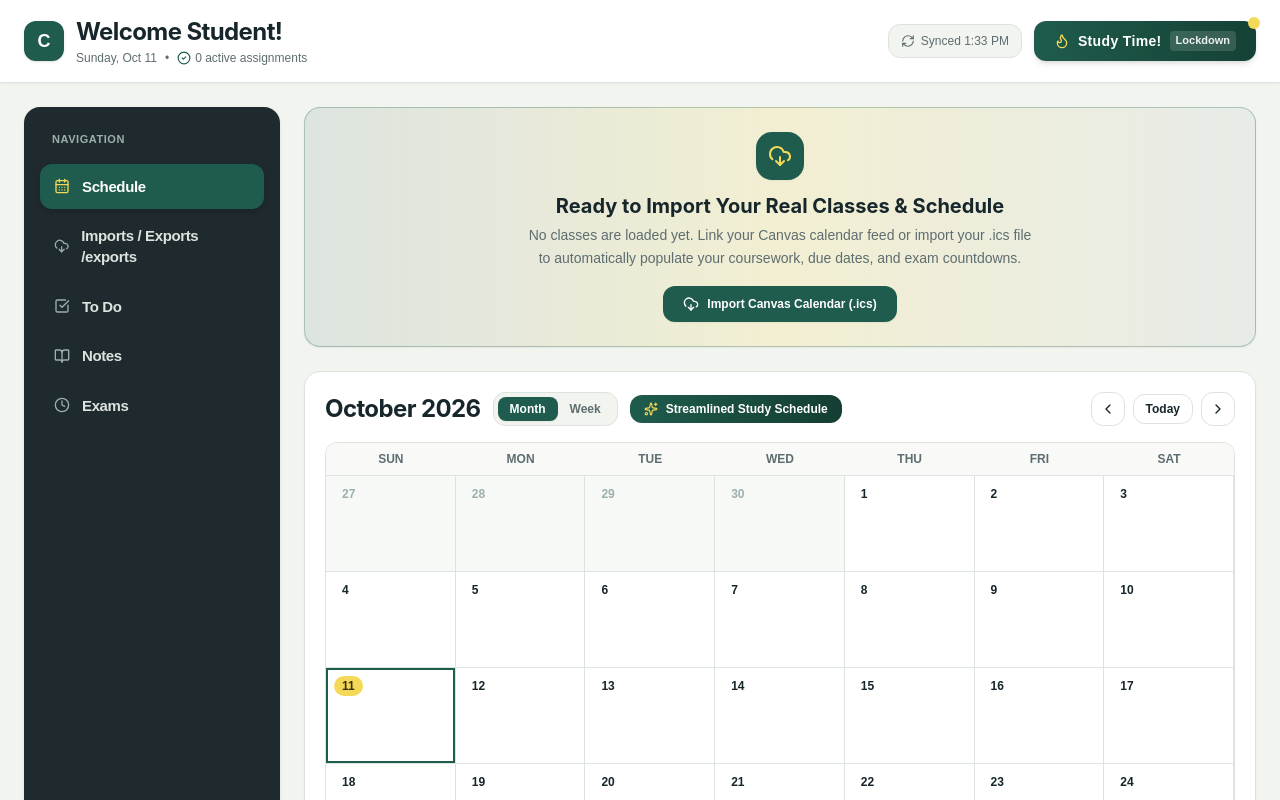
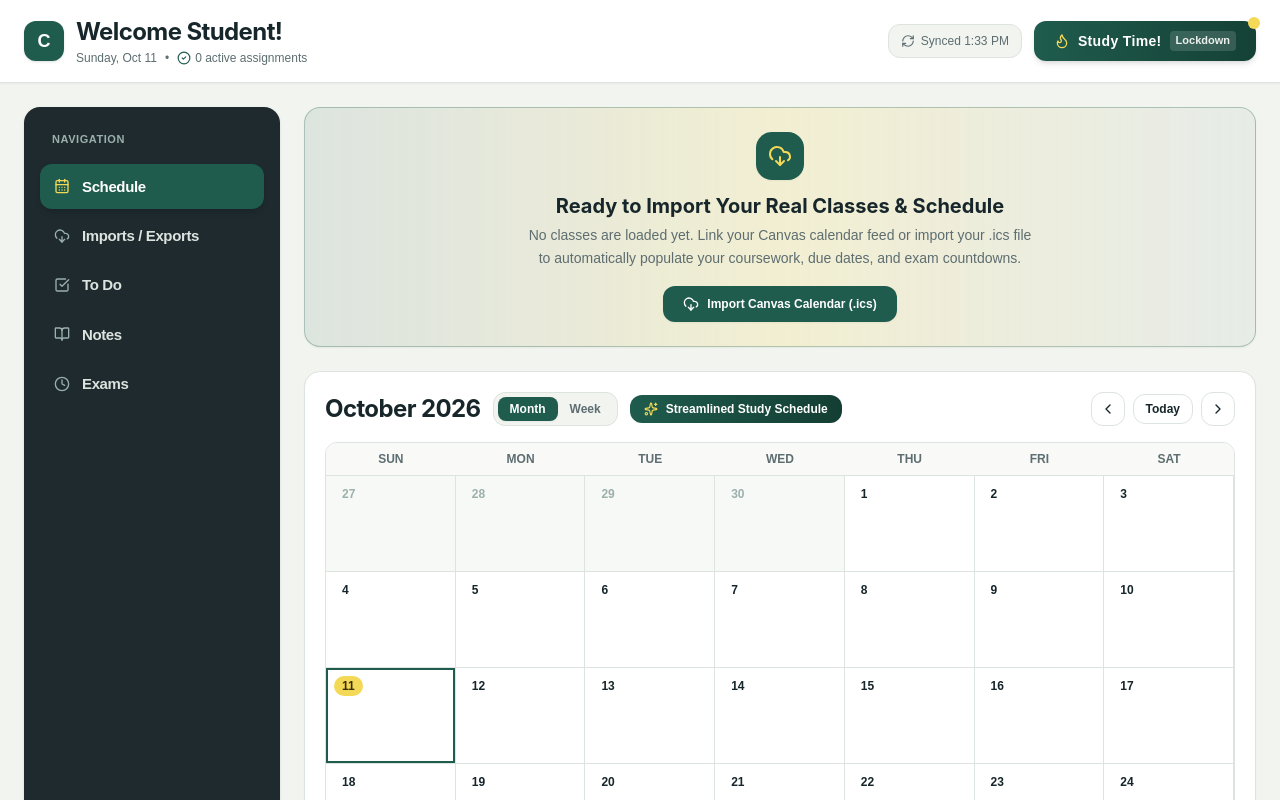
Before and after one commit to krishaj68/HackRU_Project26, a React (Vite) app: page / in a window 1280 px wide. Shown: the top 800 px of the page. Built offline with nearby package versions, Linux system fonts and the light colour scheme.

Commit message:
exports nav

```diff
--- a/src/components/Sidebar.tsx
+++ b/src/components/Sidebar.tsx
@@ -24,7 +24,7 @@ export const Sidebar: React.FC<SidebarProps> = ({
     },
     {
       id: 'imports/exports' as ViewTab,
-      label: 'Imports / Exports /exports',
+      label: 'Imports / Exports',
       icon: DownloadCloud,
       description: 'Canvas link, files & links',
     },
```
